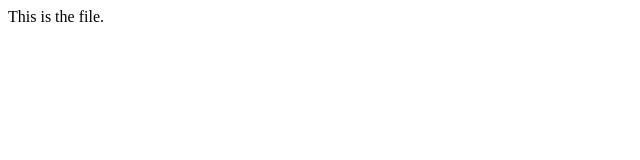
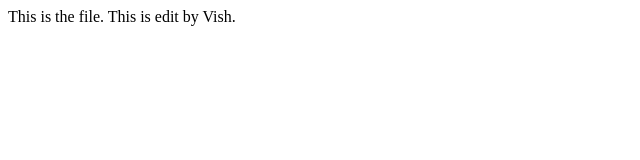
Before and after one commit to vishrana/devops, a plain HTML site: page index.html in a window 1280 px wide. Shown: the whole page, without its empty margins (0-640 px from the left). Drawn offline with Linux system fonts and the light colour scheme.

Commit message:
Conflict test

```diff
--- a/index.html
+++ b/index.html
@@ -1,3 +1,3 @@
 <html>
-    <body>This is the file.</body>
+    <body>This is the file. This is edit by Vish.</body>
 </html>
```
